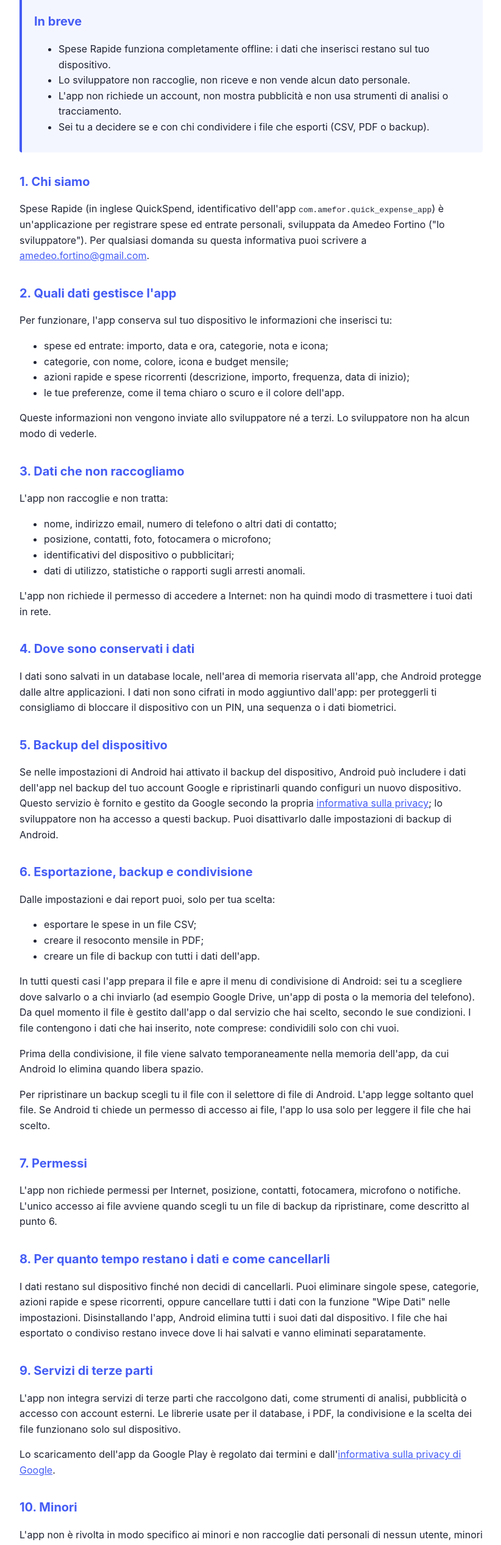
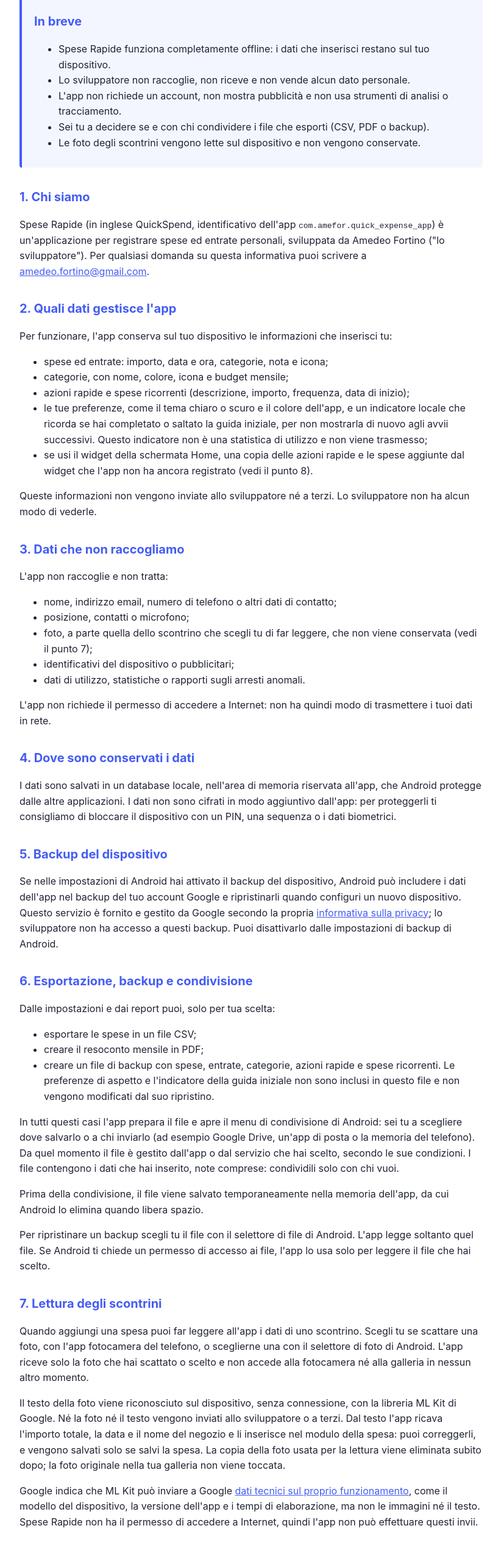
Before and after one commit to Kale-gz/Kale-gz.github.io, a plain HTML site: page quick_expense_app/index.html in a window 1280 px wide. Shown: the part 240-2774 px from the top of the page at 61% size, without its empty margins (228-1050 px from the left). Drawn offline with Linux system fonts and the light colour scheme.

Commit message:
Updated privacy policy for Spese Rapide
Updated the privacy policy and app permissions sections to clarify data handling and user rights.

```diff
--- a/quick_expense_app/index.html
+++ b/quick_expense_app/index.html
@@ -63,7 +63,7 @@
   </header>
 
   <main>
-    <p class="muted">Ultimo aggiornamento: 31 ottobre 2026</p>
+    <p class="muted">Ultimo aggiornamento: <time datetime="2026-11-01">1 novembre 2026</time></p>
 
     <section class="summary" aria-label="In breve">
       <h2>In breve</h2>
@@ -72,6 +72,7 @@
         <li>Lo sviluppatore non raccoglie, non riceve e non vende alcun dato personale.</li>
         <li>L'app non richiede un account, non mostra pubblicità e non usa strumenti di analisi o tracciamento.</li>
         <li>Sei tu a decidere se e con chi condividere i file che esporti (CSV, PDF o backup).</li>
+        <li>Le foto degli scontrini vengono lette sul dispositivo e non vengono conservate.</li>
       </ul>
     </section>
 
@@ -90,7 +91,12 @@
       <li>spese ed entrate: importo, data e ora, categorie, nota e icona;</li>
       <li>categorie, con nome, colore, icona e budget mensile;</li>
       <li>azioni rapide e spese ricorrenti (descrizione, importo, frequenza, data di inizio);</li>
-      <li>le tue preferenze, come il tema chiaro o scuro e il colore dell'app.</li>
+      <li>le tue preferenze, come il tema chiaro o scuro e il colore dell'app, e un indicatore
+        locale che ricorda se hai completato o saltato la guida iniziale, per non mostrarla
+        di nuovo agli avvii successivi. Questo indicatore non è una statistica di utilizzo
+        e non viene trasmesso;</li>
+      <li>se usi il widget della schermata Home, una copia delle azioni rapide e le spese
+        aggiunte dal widget che l'app non ha ancora registrato (vedi il punto 8).</li>
     </ul>
     <p>
       Queste informazioni non vengono inviate allo sviluppatore né a terzi. Lo sviluppatore
@@ -101,7 +107,9 @@
     <p>L'app non raccoglie e non tratta:</p>
     <ul>
       <li>nome, indirizzo email, numero di telefono o altri dati di contatto;</li>
-      <li>posizione, contatti, foto, fotocamera o microfono;</li>
+      <li>posizione, contatti o microfono;</li>
+      <li>foto, a parte quella dello scontrino che scegli tu di far leggere, che non viene
+        conservata (vedi il punto 7);</li>
       <li>identificativi del dispositivo o pubblicitari;</li>
       <li>dati di utilizzo, statistiche o rapporti sugli arresti anomali.</li>
     </ul>
@@ -133,7 +141,9 @@
     <ul>
       <li>esportare le spese in un file CSV;</li>
       <li>creare il resoconto mensile in PDF;</li>
-      <li>creare un file di backup con tutti i dati dell'app.</li>
+      <li>creare un file di backup con spese, entrate, categorie, azioni rapide e spese
+        ricorrenti. Le preferenze di aspetto e l'indicatore della guida iniziale non sono
+        inclusi in questo file e non vengono modificati dal suo ripristino.</li>
     </ul>
     <p>
       In tutti questi casi l'app prepara il file e apre il menu di condivisione di Android:
@@ -152,40 +162,80 @@
       l'app lo usa solo per leggere il file che hai scelto.
     </p>
 
-    <h2>7. Permessi</h2>
+    <h2>7. Lettura degli scontrini</h2>
+    <p>
+      Quando aggiungi una spesa puoi far leggere all'app i dati di uno scontrino. Scegli tu
+      se scattare una foto, con l'app fotocamera del telefono, o sceglierne una con il
+      selettore di foto di Android. L'app riceve solo la foto che hai scattato o scelto e
+      non accede alla fotocamera né alla galleria in nessun altro momento.
+    </p>
+    <p>
+      Il testo della foto viene riconosciuto sul dispositivo, senza connessione, con la
+      libreria ML Kit di Google. Né la foto né il testo vengono inviati allo sviluppatore o
+      a terzi. Dal testo l'app ricava l'importo totale, la data e il nome del negozio e li
+      inserisce nel modulo della spesa: puoi correggerli, e vengono salvati solo se salvi
+      la spesa. La copia della foto usata per la lettura viene eliminata subito dopo; la
+      foto originale nella tua galleria non viene toccata.
+    </p>
+    <p>
+      Google indica che ML Kit può inviare a Google
+      <a href="https://developers.google.com/ml-kit/android-data-disclosure">dati tecnici
+      sul proprio funzionamento</a>, come il modello del dispositivo, la versione dell'app e
+      i tempi di elaborazione, ma non le immagini né il testo. Spese Rapide non ha il
+      permesso di accedere a Internet, quindi l'app non può effettuare questi invii.
+    </p>
+
+    <h2>8. Widget della schermata Home</h2>
+    <p>
+      Se aggiungi alla schermata Home il widget di Spese Rapide, il widget mostra le tue
+      azioni rapide con il loro importo: chiunque veda lo schermo del telefono può leggerle.
+      Per mostrarle, l'app ne conserva una copia nella propria area di memoria. Quando tocchi
+      un'azione rapida sul widget, la spesa viene messa in attesa, sempre sul dispositivo, e
+      l'app la registra con la data e l'ora del tocco la prossima volta che la apri.
+    </p>
+
+    <h2>9. Permessi</h2>
     <p>
       L'app non richiede permessi per Internet, posizione, contatti, fotocamera, microfono
-      o notifiche. L'unico accesso ai file avviene quando scegli tu un file di backup da
-      ripristinare, come descritto al punto 6.
+      o notifiche. Per leggere gli scontrini usa l'app fotocamera del telefono e il
+      selettore di foto di Android, che non richiedono permessi. L'unico altro accesso ai
+      file avviene quando scegli tu un file di backup da ripristinare, come descritto al
+      punto 6.
     </p>
 
-    <h2>8. Per quanto tempo restano i dati e come cancellarli</h2>
+    <h2>10. Per quanto tempo restano i dati e come cancellarli</h2>
     <p>
       I dati restano sul dispositivo finché non decidi di cancellarli. Puoi eliminare
       singole spese, categorie, azioni rapide e spese ricorrenti, oppure cancellare tutti i
-      dati con la funzione "Wipe Dati" nelle impostazioni. Disinstallando l'app, Android
+      dati dalle impostazioni di Android, nella sezione dedicata all'app, usando l'opzione
+      per cancellare i dati o lo spazio di archiviazione (il nome varia in base al dispositivo).
+      Questa operazione cancella anche le preferenze e l'indicatore della guida iniziale.
+      La funzione di sviluppo "Wipe Dati" non è disponibile nella versione di produzione.
+      Disinstallando l'app, Android
       elimina tutti i suoi dati dal dispositivo. I file che hai esportato o condiviso
       restano invece dove li hai salvati e vanno eliminati separatamente.
     </p>
 
-    <h2>9. Servizi di terze parti</h2>
+    <h2>11. Servizi di terze parti</h2>
     <p>
       L'app non integra servizi di terze parti che raccolgono dati, come strumenti di
       analisi, pubblicità o accesso con account esterni. Le librerie usate per il database,
-      i PDF, la condivisione e la scelta dei file funzionano solo sul dispositivo.
+      i PDF, la condivisione, la scelta dei file e il widget funzionano solo sul
+      dispositivo. Anche il riconoscimento del testo degli scontrini, con ML Kit di Google,
+      avviene sul dispositivo, come descritto al punto 7.
     </p>
     <p>
       Lo scaricamento dell'app da Google Play è regolato dai termini e
       dall'<a href="https://policies.google.com/privacy?hl=it">informativa sulla privacy di Google</a>.
     </p>
 
-    <h2>10. Minori</h2>
+    <h2>12. Minori</h2>
     <p>
       L'app non è rivolta in modo specifico ai minori e non raccoglie dati personali di
       nessun utente, minori compresi.
     </p>
 
-    <h2>11. I tuoi diritti</h2>
+    <h2>13. I tuoi diritti</h2>
     <p>
       Il Regolamento (UE) 2016/679 (GDPR) ti riconosce diritti come l'accesso, la
       rettifica e la cancellazione dei tuoi dati personali. Poiché lo sviluppatore non
@@ -196,13 +246,13 @@
       <a href="https://www.garanteprivacy.it">Garante per la protezione dei dati personali</a>.
     </p>
 
-    <h2>12. Modifiche a questa informativa</h2>
+    <h2>14. Modifiche a questa informativa</h2>
     <p>
       Se l'app cambierà il modo in cui gestisce i dati, questa informativa sarà aggiornata
       e la data in cima alla pagina sarà modificata.
     </p>
 
-    <h2>13. Contatti</h2>
+    <h2>15. Contatti</h2>
     <p>
       Amedeo Fortino<br>
       Email: <a href="mailto:amedeo.fortino@gmail.com">amedeo.fortino@gmail.com</a>
```
